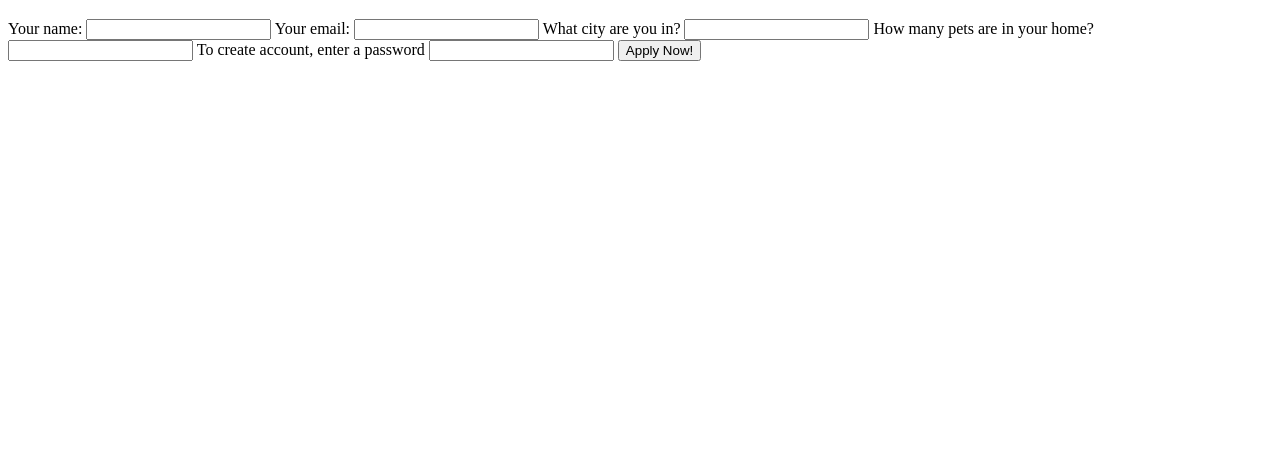
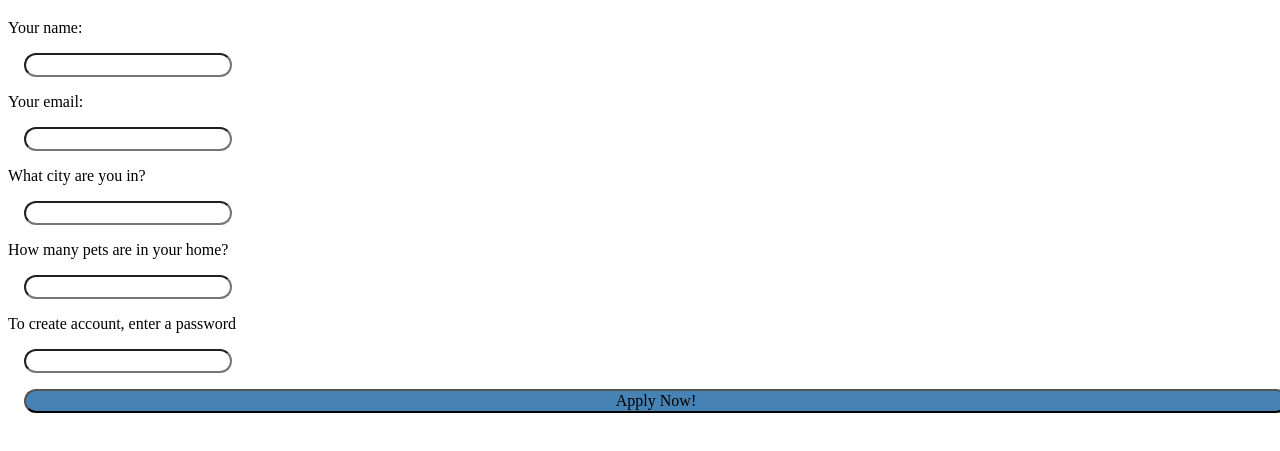
Before and after one commit to Jacqueline-Leung/web-forms, a plain HTML site: page index.html in a window 1280 px wide. Shown: the part 61-512 px from the top of the page. Drawn offline with Linux system fonts and the light colour scheme.

Commit message:
add styles

```diff
--- a/index.html
+++ b/index.html
@@ -3,6 +3,7 @@
   <head>
     <meta charset="utf-8">
     <title>Web Forms</title>
+    <link rel="stylesheet" type="text/css" href="styles/stylesheet.css">
   </head>
   <body>
     <h1>Pet Adoption Application</h1>
--- /dev/null
+++ b/styles/stylesheet.css
@@ -0,0 +1,18 @@
+button, input, select, textarea{
+  font-family: inherit;
+  font-size: 100%;
+  box-sizing: border-box;
+  display: block;
+  margin: 1rem;
+}
+input[type=submit]{
+  width: 100%;
+  background-color: SteelBlue;
+}
+input[type=password]: focus{
+  background-color: seagreen;
+  online: none;
+}
+input{
+  border-radius: 15px;
+}
```
